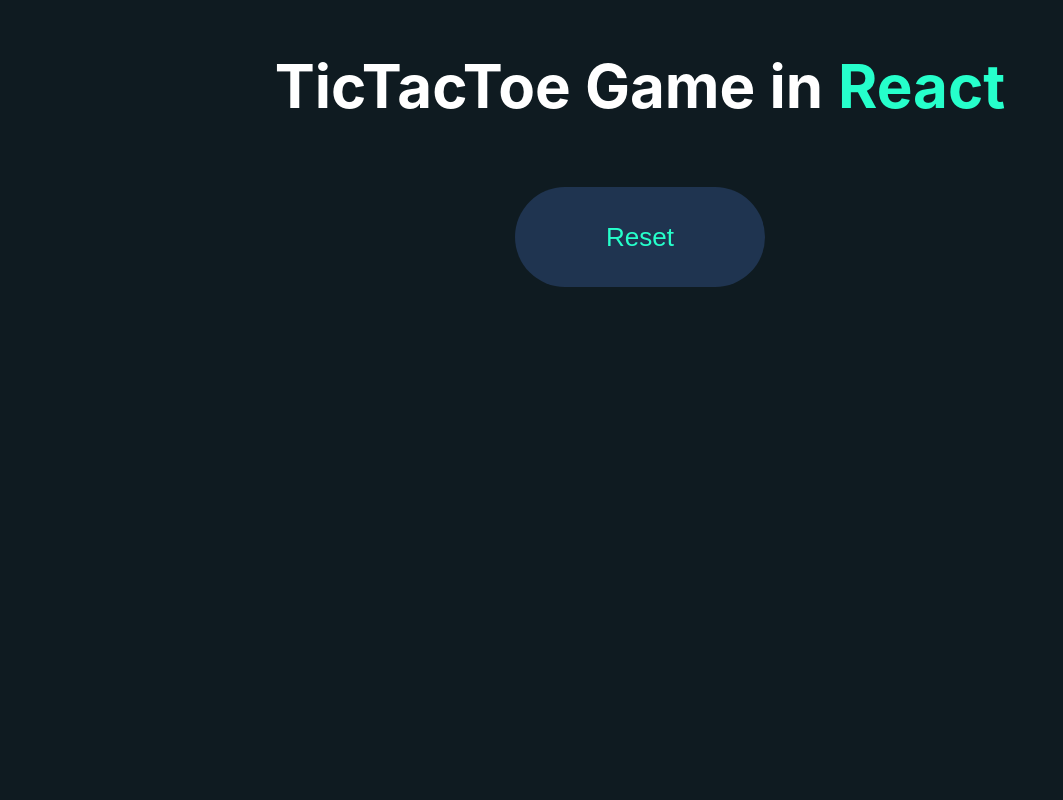
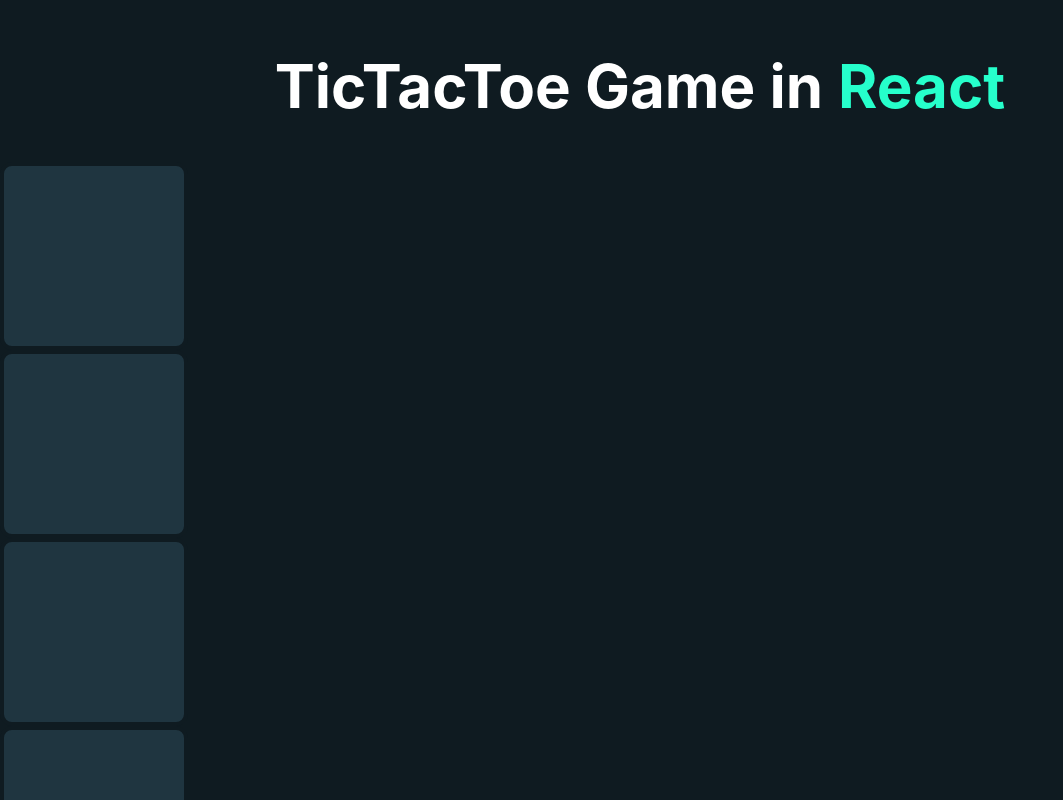
Before and after one commit to kanishkadz/TicTacToe-React, a React (Create React App) app in the folder tictactoe/: page / in a window 1280 px wide. Shown: the top 800 px of the page, without its empty margins (0-1063 px from the left). Built offline with nearby package versions, Linux system fonts and the light colour scheme.

Commit message:
Update TicTacToe.css

```diff
--- a/tictactoe/src/Components/TicTacToe/TicTacToe.css
+++ b/tictactoe/src/Components/TicTacToe/TicTacToe.css
@@ -26,3 +26,12 @@
     margin-top: 25px;
     margin-bottom: 50px;
 }
+.boxes{
+    display: flex;
+    height: 180px;
+    width: 180px;
+    background: #1f3540;
+    border: 4px solid #0f1b21;
+    border-radius: 12px;
+    cursor: pointer;
+}
```
